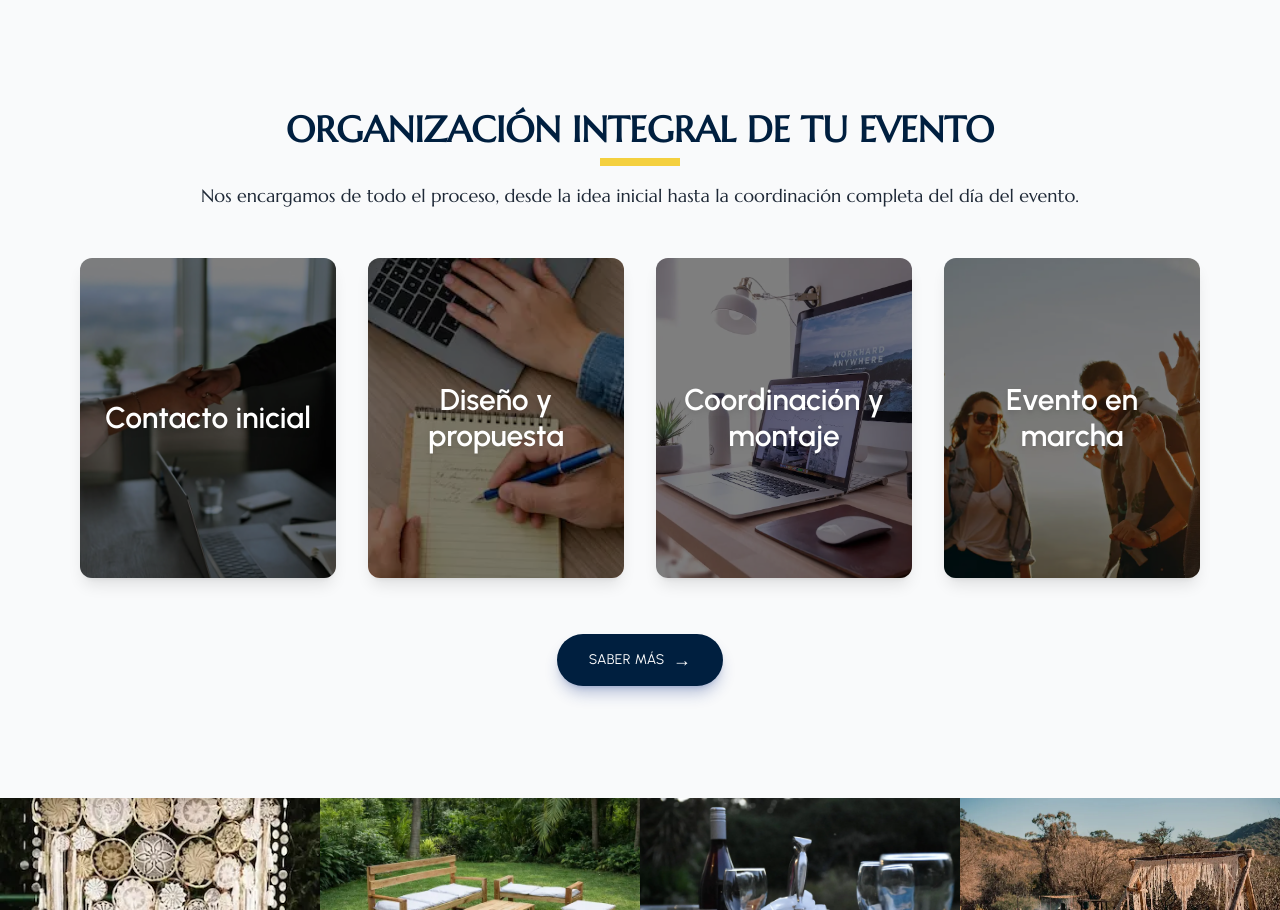
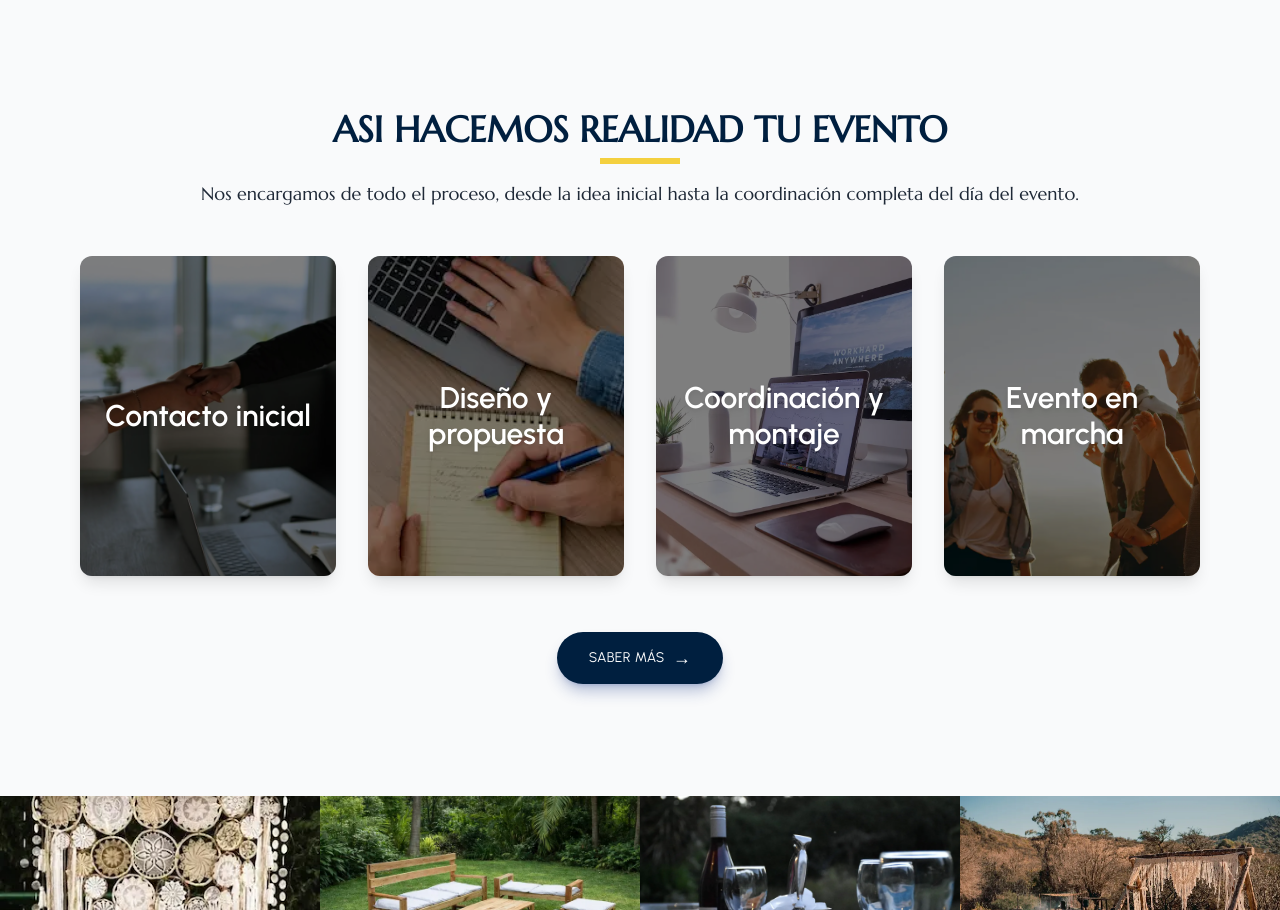
Before and after one commit to Nico09Barberis/dyf-website, a React (Vite) app in the folder dyf-website/: page / in a window 1280 px wide. Shown: the part 2608-3518 px from the top of the page. Built offline with nearby package versions, Linux system fonts and the light colour scheme.

Commit message:
nuevo ajuste en el home

```diff
--- a/dyf-website/src/sections/home/HomeProcess.jsx
+++ b/dyf-website/src/sections/home/HomeProcess.jsx
@@ -83,10 +83,10 @@ function HomeProcess() {
       {/* Header */}
       <div className="text-center mb-12 px-4">
         <h2 className="text-xl md:text-3xl lg:text-4xl font-marcellus uppercase font-bold text-azulOscuro mb-2">
-          Organización integral de tu evento
+          Asi hacemos realidad tu evento
         </h2>
 
-        <div className="bg-dorado h-2 w-20 mx-auto mb-4" />
+        <div className="bg-dorado h-1.5 w-20 mx-auto mb-4" />
 
         <p className="text-md md:text-lg text-gray-800 font-marcellus">
           Nos encargamos de todo el proceso, desde la idea inicial hasta la
```
